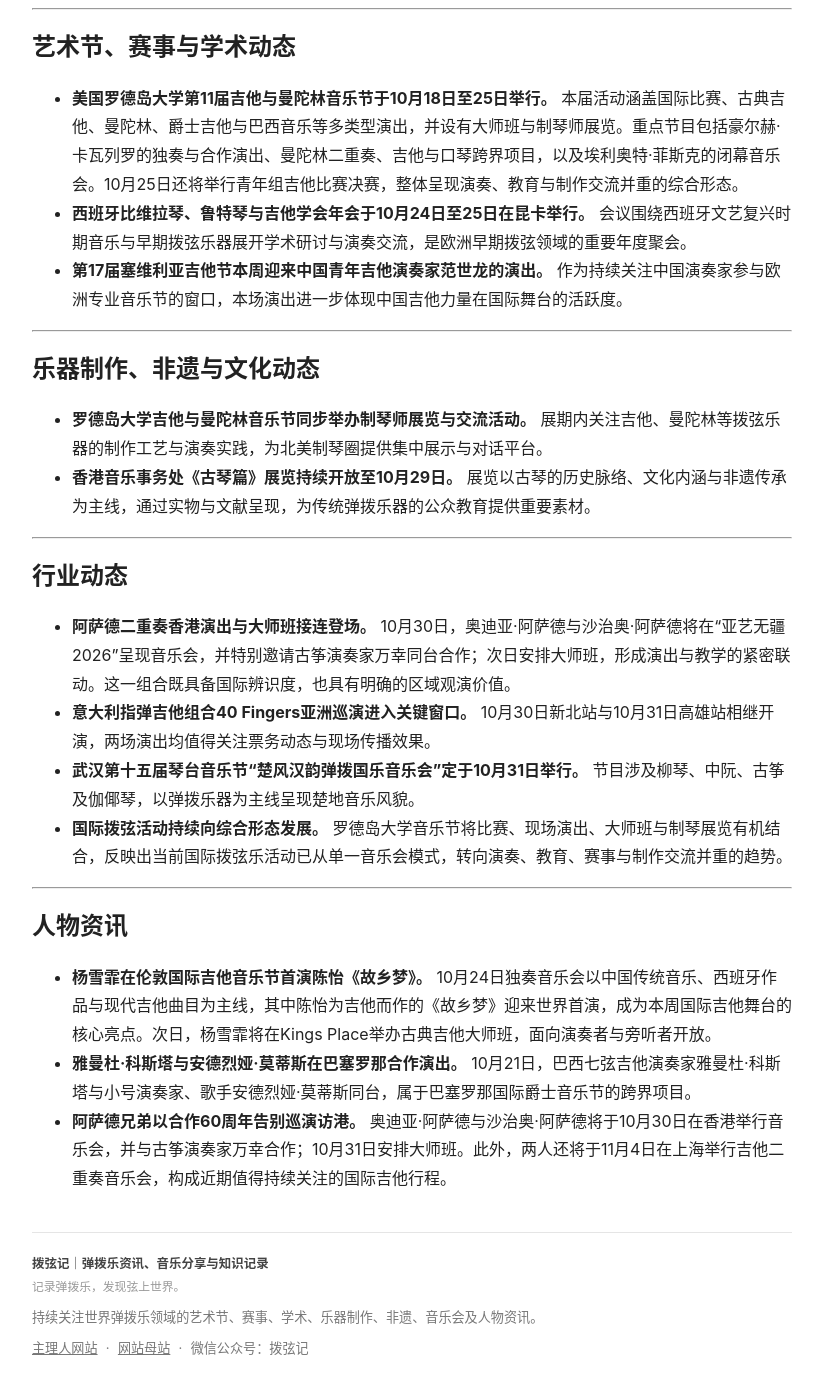
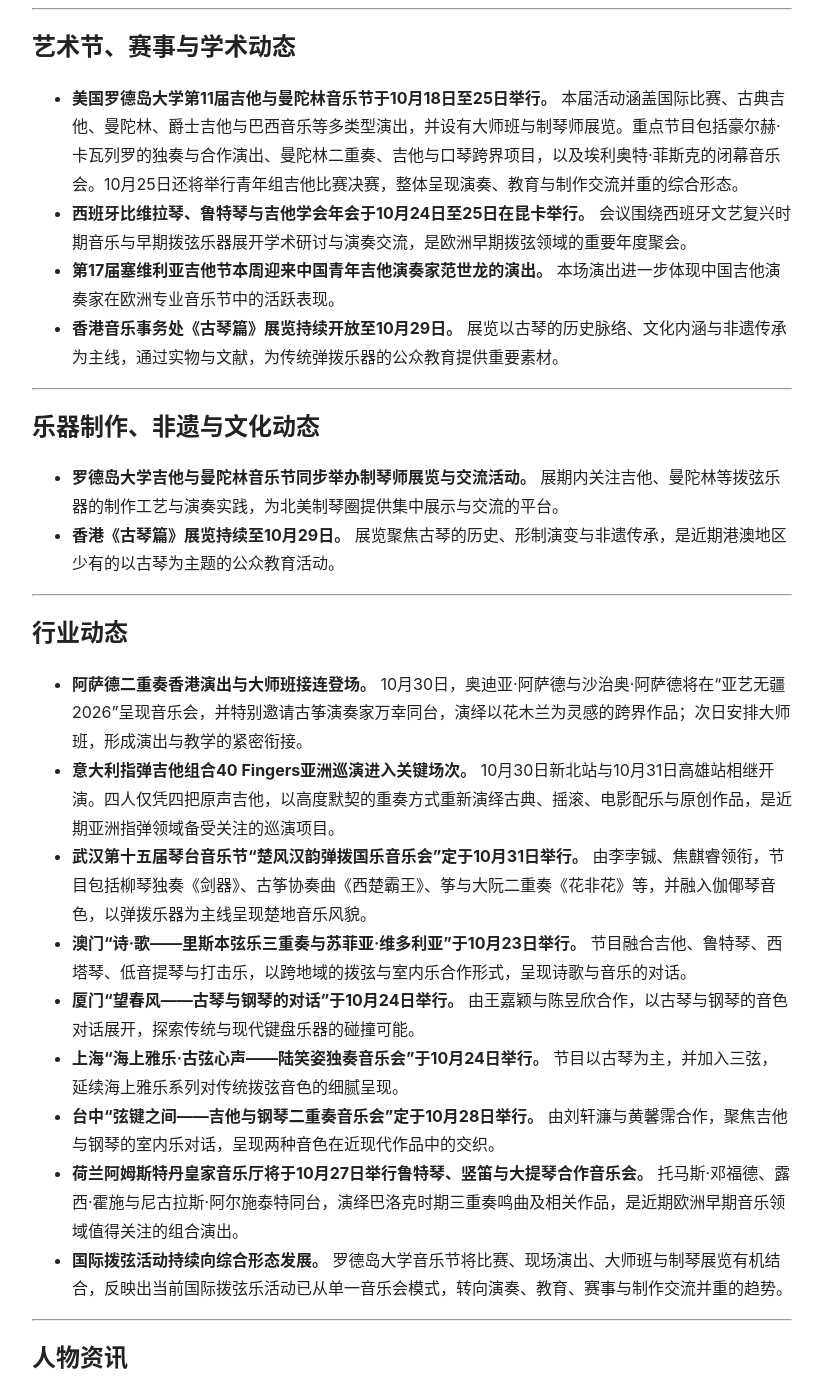
Before and after one commit to KeenKwok/boxianji, a Jekyll site: the page built from weekly/2026-10-24.md, in a window 1280 px wide and 1400 px high, scrolled down 1548 px. Shown: the whole window, without its empty margins (228-1051 px from the left). Built offline with Jekyll 4.4.1, drawn with Linux system fonts in a browser that asks for light colours; some of the changed text lies outside the part shown.

Commit message:
更新 2026-10-24.md

```diff
--- a/weekly/2026-10-24.md
+++ b/weekly/2026-10-24.md
@@ -10,7 +10,7 @@ title: 弹拨乐一周简报（2026.10.18—10.24）
 
 ## 编辑导语
 
-> 本周国际吉他舞台与国内民族弹拨并行升温。杨雪霏在伦敦国际吉他音乐节首演陈怡为吉他而作的《故乡梦》，成为近期最受关注的世界首演；美国罗德岛大学吉他与曼陀林音乐节、西班牙昆卡早期拨弦年会同期展开，学术与演出并重。国内方面，古琴、三弦专场与澳门跨地域拨弦合作持续。未来一周，阿萨德二重奏香港演出及大师班、40 Fingers亚洲巡演台北与高雄站、武汉琴台弹拨国乐专场构成明确观演窗口，值得提前关注票务与节目安排。
+> 本周国际吉他舞台与国内民族弹拨同步升温。杨雪霏在伦敦国际吉他音乐节首演陈怡为吉他而作的《故乡梦》，成为近期最受关注的世界首演；美国罗德岛大学吉他与曼陀林音乐节、西班牙昆卡早期拨弦年会同期展开，学术与演出并重。国内方面，古琴、三弦专场与澳门跨地域拨弦合作持续。未来一周，阿萨德二重奏香港演出及大师班、40 Fingers亚洲巡演台北与高雄站、武汉琴台弹拨国乐专场集中登场，值得提前关注。
 
 ---
 
@@ -36,22 +36,28 @@ title: 弹拨乐一周简报（2026.10.18—10.24）
 
 - **美国罗德岛大学第11届吉他与曼陀林音乐节于10月18日至25日举行。** 本届活动涵盖国际比赛、古典吉他、曼陀林、爵士吉他与巴西音乐等多类型演出，并设有大师班与制琴师展览。重点节目包括豪尔赫·卡瓦列罗的独奏与合作演出、曼陀林二重奏、吉他与口琴跨界项目，以及埃利奥特·菲斯克的闭幕音乐会。10月25日还将举行青年组吉他比赛决赛，整体呈现演奏、教育与制作交流并重的综合形态。
 - **西班牙比维拉琴、鲁特琴与吉他学会年会于10月24日至25日在昆卡举行。** 会议围绕西班牙文艺复兴时期音乐与早期拨弦乐器展开学术研讨与演奏交流，是欧洲早期拨弦领域的重要年度聚会。
-- **第17届塞维利亚吉他节本周迎来中国青年吉他演奏家范世龙的演出。** 作为持续关注中国演奏家参与欧洲专业音乐节的窗口，本场演出进一步体现中国吉他力量在国际舞台的活跃度。
+- **第17届塞维利亚吉他节本周迎来中国青年吉他演奏家范世龙的演出。** 本场演出进一步体现中国吉他演奏家在欧洲专业音乐节中的活跃表现。
+- **香港音乐事务处《古琴篇》展览持续开放至10月29日。** 展览以古琴的历史脉络、文化内涵与非遗传承为主线，通过实物与文献，为传统弹拨乐器的公众教育提供重要素材。
 
 ---
 
 ## **乐器制作、非遗与文化动态**
 
-- **罗德岛大学吉他与曼陀林音乐节同步举办制琴师展览与交流活动。** 展期内关注吉他、曼陀林等拨弦乐器的制作工艺与演奏实践，为北美制琴圈提供集中展示与对话平台。
-- **香港音乐事务处《古琴篇》展览持续开放至10月29日。** 展览以古琴的历史脉络、文化内涵与非遗传承为主线，通过实物与文献呈现，为传统弹拨乐器的公众教育提供重要素材。
+- **罗德岛大学吉他与曼陀林音乐节同步举办制琴师展览与交流活动。** 展期内关注吉他、曼陀林等拨弦乐器的制作工艺与演奏实践，为北美制琴圈提供集中展示与交流的平台。
+- **香港《古琴篇》展览持续至10月29日。** 展览聚焦古琴的历史、形制演变与非遗传承，是近期港澳地区少有的以古琴为主题的公众教育活动。
 
 ---
 
 ## **行业动态**
 
-- **阿萨德二重奏香港演出与大师班接连登场。** 10月30日，奥迪亚·阿萨德与沙治奥·阿萨德将在“亚艺无疆2026”呈现音乐会，并特别邀请古筝演奏家万幸同台合作；次日安排大师班，形成演出与教学的紧密联动。这一组合既具备国际辨识度，也具有明确的区域观演价值。
-- **意大利指弹吉他组合40 Fingers亚洲巡演进入关键窗口。** 10月30日新北站与10月31日高雄站相继开演，两场演出均值得关注票务动态与现场传播效果。
-- **武汉第十五届琴台音乐节“楚风汉韵弹拨国乐音乐会”定于10月31日举行。** 节目涉及柳琴、中阮、古筝及伽倻琴，以弹拨乐器为主线呈现楚地音乐风貌。
+- **阿萨德二重奏香港演出与大师班接连登场。** 10月30日，奥迪亚·阿萨德与沙治奥·阿萨德将在“亚艺无疆2026”呈现音乐会，并特别邀请古筝演奏家万幸同台，演绎以花木兰为灵感的跨界作品；次日安排大师班，形成演出与教学的紧密衔接。
+- **意大利指弹吉他组合40 Fingers亚洲巡演进入关键场次。** 10月30日新北站与10月31日高雄站相继开演。四人仅凭四把原声吉他，以高度默契的重奏方式重新演绎古典、摇滚、电影配乐与原创作品，是近期亚洲指弹领域备受关注的巡演项目。
+- **武汉第十五届琴台音乐节“楚风汉韵弹拨国乐音乐会”定于10月31日举行。** 由李孛铖、焦麒睿领衔，节目包括柳琴独奏《剑器》、古筝协奏曲《西楚霸王》、筝与大阮二重奏《花非花》等，并融入伽倻琴音色，以弹拨乐器为主线呈现楚地音乐风貌。
+- **澳门“诗·歌——里斯本弦乐三重奏与苏菲亚·维多利亚”于10月23日举行。** 节目融合吉他、鲁特琴、西塔琴、低音提琴与打击乐，以跨地域的拨弦与室内乐合作形式，呈现诗歌与音乐的对话。
+- **厦门“望春风——古琴与钢琴的对话”于10月24日举行。** 由王嘉颖与陈昱欣合作，以古琴与钢琴的音色对话展开，探索传统与现代键盘乐器的碰撞可能。
+- **上海“海上雅乐·古弦心声——陆笑姿独奏音乐会”于10月24日举行。** 节目以古琴为主，并加入三弦，延续海上雅乐系列对传统拨弦音色的细腻呈现。
+- **台中“弦键之间——吉他与钢琴二重奏音乐会”定于10月28日举行。** 由刘轩濂与黄馨霈合作，聚焦吉他与钢琴的室内乐对话，呈现两种音色在近现代作品中的交织。
+- **荷兰阿姆斯特丹皇家音乐厅将于10月27日举行鲁特琴、竖笛与大提琴合作音乐会。** 托马斯·邓福德、露西·霍施与尼古拉斯·阿尔施泰特同台，演绎巴洛克时期三重奏鸣曲及相关作品，是近期欧洲早期音乐领域值得关注的组合演出。
 - **国际拨弦活动持续向综合形态发展。** 罗德岛大学音乐节将比赛、现场演出、大师班与制琴展览有机结合，反映出当前国际拨弦乐活动已从单一音乐会模式，转向演奏、教育、赛事与制作交流并重的趋势。
 
 ---
@@ -59,5 +65,8 @@ title: 弹拨乐一周简报（2026.10.18—10.24）
 ## **人物资讯**
 
 - **杨雪霏在伦敦国际吉他音乐节首演陈怡《故乡梦》。** 10月24日独奏音乐会以中国传统音乐、西班牙作品与现代吉他曲目为主线，其中陈怡为吉他而作的《故乡梦》迎来世界首演，成为本周国际吉他舞台的核心亮点。次日，杨雪霏将在Kings Place举办古典吉他大师班，面向演奏者与旁听者开放。
-- **雅曼杜·科斯塔与安德烈娅·莫蒂斯在巴塞罗那合作演出。** 10月21日，巴西七弦吉他演奏家雅曼杜·科斯塔与小号演奏家、歌手安德烈娅·莫蒂斯同台，属于巴塞罗那国际爵士音乐节的跨界项目。
+- **雅曼杜·科斯塔与安德烈娅·莫蒂斯在巴塞罗那合作演出。** 10月21日，巴西七弦吉他演奏家雅曼杜·科斯塔与小号演奏家、歌手安德烈娅·莫蒂斯同台，属于巴塞罗那国际爵士音乐节的跨界项目，呈现南美吉他与爵士人声、铜管的即兴对话。
 - **阿萨德兄弟以合作60周年告别巡演访港。** 奥迪亚·阿萨德与沙治奥·阿萨德将于10月30日在香港举行音乐会，并与古筝演奏家万幸合作；10月31日安排大师班。此外，两人还将于11月4日在上海举行吉他二重奏音乐会，构成近期值得持续关注的国际吉他行程。
+- **意大利吉他演奏家卡洛塔·达利娅将于10月31日在阿姆斯特丹皇家音乐厅举行独奏音乐会。** 曲目涵盖巴赫改编作品、塔雷加的西班牙经典以及卡斯特尔诺沃-泰代斯科的现代作品，呈现古典吉他从巴洛克到二十世纪的风格跨度。
+- **香港天籁敦煌乐团将于11月1日在广州举行《博物馆系列：来自文物的声音》音乐会。** 节目以琵琶、中阮、阮、古筝、箜篌等中国传统拨弦乐器为主，结合文物主题，探索古代乐器在当代舞台的声音重现。
+- **香港琵琶演奏家梁家洛将于11月15日举行《享·洛》音乐会。** 节目包括琵琶独奏、琵琶四重奏及琵琶与打击乐合作，其中低音琵琶作品《Pipa Flamenco》将迎来世界首演，体现琵琶在跨界创作中的新探索。
```
